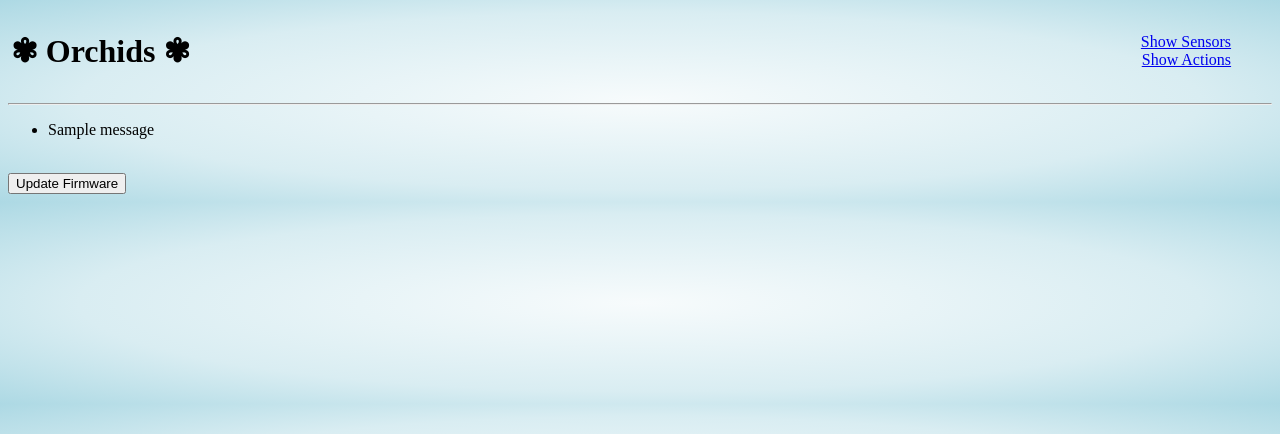
After one commit to igrowing/Orchids, a Django app: template orchid_app/templates/orchid_app/sysinfo_list.html in a window 1280 px wide. The commit adds this page. Shown: the top 434 px of the page. Run offline with Django 3.2, Linux system fonts and the light colour scheme; the template is opened without the code that fills it, so the values that code supplies are empty; tables that the repository leaves empty hold one stand-in row (values such as "Sample post"); one stand-in notice (Sample message) is shown; parts of the project's set-up code (start-up, migrations or seed data) failed here and were passed over; some libraries are stand-ins or nearby versions.

Commit message:
Added sysinfo page.

```diff
--- a/orchid_app/forms.py
+++ b/orchid_app/forms.py
@@ -12,6 +12,10 @@ class ActionsForm(forms.Form):
     heat = forms.BooleanField(required=False, help_text='Anti-freezing system')
     time = forms.IntegerField(min_value=0, max_value=999, required=False, help_text="Shut off after X in minutes (0 - don't shut off)",
                               initial=0, disabled=False)
+
+class SystemForm(forms.Form):
+    fw_update = forms.BooleanField(required=False, initial=True)
+
 
 class OrchidForm(forms.ModelForm):
 
--- a/orchid_app/templates/base.html
+++ b/orchid_app/templates/base.html
@@ -28,6 +28,9 @@
                 </li>
                 <li>
                     <a href="{% url "orchid_app:actions" %}">Actions</a>
+                </li>
+                <li>
+                    <a href="{% url "orchid_app:sysinfo" %}">SysInfo</a>
                 </li>
 
             </ul>
--- a/orchid_app/templates/orchid_app/action_list.html
+++ b/orchid_app/templates/orchid_app/action_list.html
@@ -170,7 +170,7 @@ filter: progid:DXImageTransform.Microsoft.gradient( startColorstr='#f8ffe8', end
 </head>
 <body>
 <table width="97%"><tr>
-<td><h1>&#10046; Orchids &#10046;</h1></td><td align="right">Update firmware</td>
+<td><h1>&#10046; Orchids &#10046;</h1></td><td align="right"><a href="/sysinfo/">System Information</a></td>
 </tr></table>
 <hr>
 	<div align="left" id="Orchids_care_4027">
--- /dev/null
+++ b/orchid_app/templates/orchid_app/sysinfo_list.html
@@ -0,0 +1,47 @@
+{% load django_tables2 %}
+<!DOCTYPE html>
+<html>
+<head>
+	<meta content="text/html; charset=utf-8" http-equiv="Content-Type">
+	<style id="Orchids_care_4027_Styles">
+	body {
+background: rgb(247,251,252);
+background: -moz-radial-gradient(center, ellipse cover, rgba(247,251,252,1) 0%, rgba(217,237,242,1) 62%, rgba(173,217,228,1) 100%);
+background: -webkit-radial-gradient(center, ellipse cover, rgba(247,251,252,1) 0%,rgba(217,237,242,1) 62%,rgba(173,217,228,1) 100%);
+background: radial-gradient(ellipse at center, rgba(247,251,252,1) 0%,rgba(217,237,242,1) 62%,rgba(173,217,228,1) 100%);
+filter: progid:DXImageTransform.Microsoft.gradient( startColorstr='#f7fbfc', endColorstr='#add9e4',GradientType=1 );
+}
+	</style>
+	<title>&#10046; Orchids - always alive</title>
+</head>
+<body>
+<table width="97%"><tr>
+<td><h1>&#10046; Orchids &#10046;</h1></td><td align="right"><a href="/">Show Sensors</a><br>
+<a href="/actions/">Show Actions</a></td>
+</tr></table>
+<hr>
+<form action="" method="post">{% csrf_token %}
+{% if messages %}
+<ul class="messages">
+    {% for message in messages %}
+    <li{% if message.tags %} class="{{ message.tags }}"{% endif %}> {{ message }} </li>
+    {% endfor %}
+</ul>
+{% endif %}
+
+ <label for="update"><input type="checkbox" name="update" value="True" id="update" hidden='True'> </label><br>
+<input type="submit" value="Update Firmware">
+</form>
+
+
+{% comment %}
+    <ul>
+        {% for object in table %}
+            <li>
+                {{object.date}}: {{ object.t_amb }} {{ object.t_obj }} {{ object.rh }} {{ object.lux }} {{ object.hpa }} {{ object.wind }} {{ object.water }}
+            </li>
+        {% endfor %}
+    </ul>
+{% endcomment %}
+</body>
+</html>
--- a/orchid_app/urls.py
+++ b/orchid_app/urls.py
@@ -7,4 +7,5 @@ app_name = 'orchid_app'
 urlpatterns = [
     url(r'^$', views.list, name='list'),
     url(r'^actions/$', views.action_list, name='action_list'),
+    url(r'^sysinfo/$', views.sysinfo_list, name='sysinfo_list'),
 ]
```
Also changed, not shown: orchid_app/templates/orchid_app/sensor_list.html (+6 -6 lines), orchid_app/views.py (+14 -1 lines).
